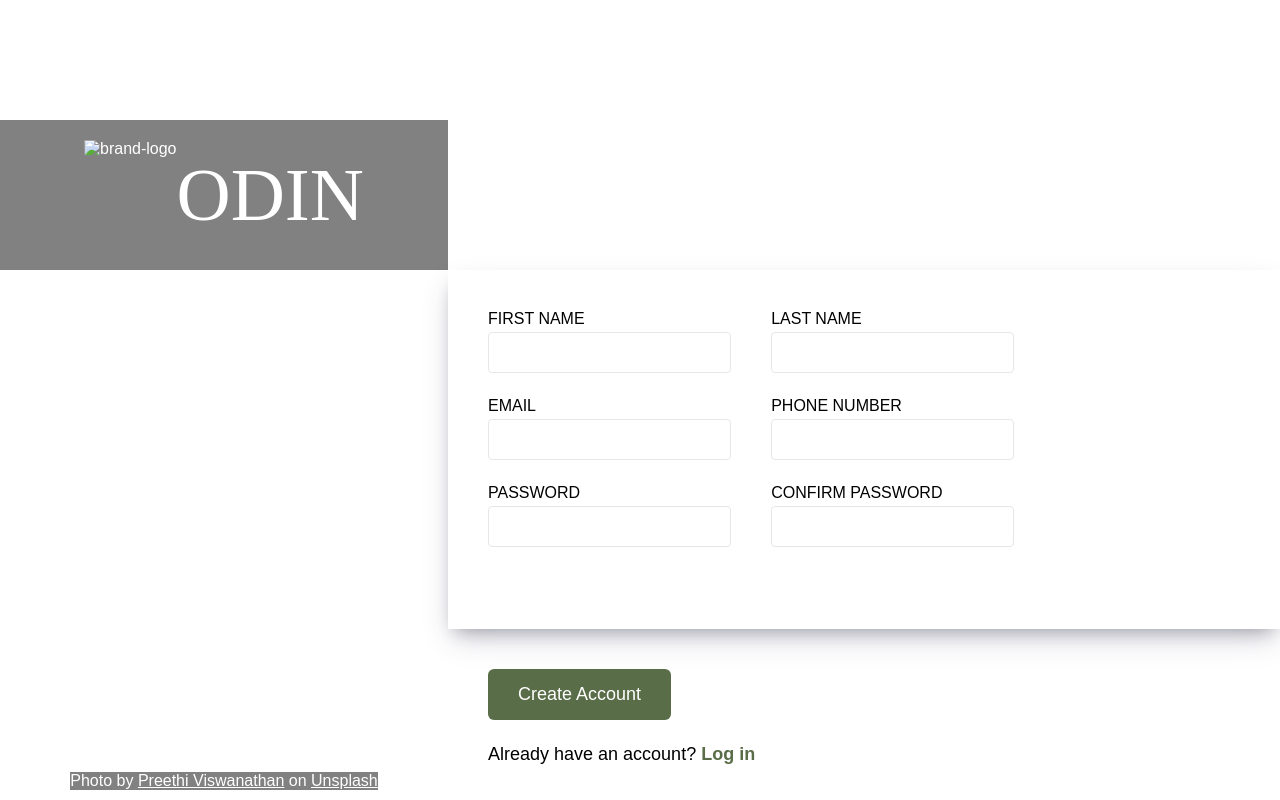
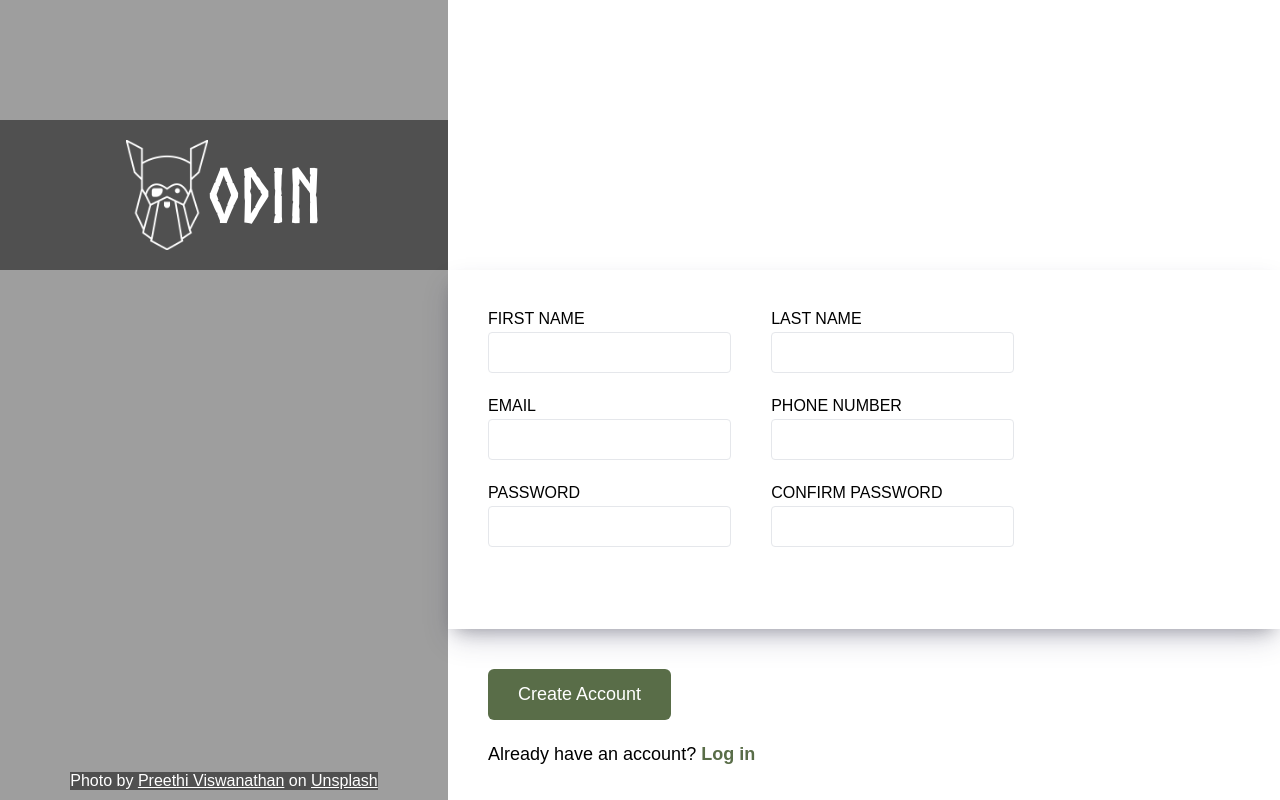
Before and after one commit to wingedotter5/sign-up-form, a plain HTML site: page index.html in a window 1280 px wide. Drawn offline with Linux system fonts and the light colour scheme; the site is published under a folder, as on GitHub Pages, so addresses that start at the root find nothing.

Commit message:
Move files to root folder

```diff
--- a/index.css
+++ b/index.css
@@ -6,7 +6,7 @@
 
 @font-face {
   font-family: "Norse Bold";
-  src: url("/assets/Norse-Bold.otf");
+  src: url("Norse-Bold.otf");
 }
 
 * {
@@ -22,7 +22,7 @@
   width: 35vw;
   height: 100vh;
 
-  background-image: url("/assets/background.jpg");
+  background-image: url("background.jpg");
 
   position: relative;
 
--- a/index.html
+++ b/index.html
@@ -11,7 +11,7 @@
   <div class="container">
     <div class="background">
       <div class="brand-container">
-        <img class="brand-logo" src="/assets/odin-lined.png" alt="brand-logo">
+        <img class="brand-logo" src="odin-lined.png" alt="brand-logo">
         <span class="brand-title">ODIN</span>
       </div>
       <span class="credits">Photo by <a href="https://unsplash.com/@sallybrad2016">Preethi Viswanathan</a> on <a href="https://unsplash.com">Unsplash</a></span>
```
Also changed, not shown: assets/Norse-Bold.otf (deleted), assets/odin-lined.png (deleted), 1 other file.
